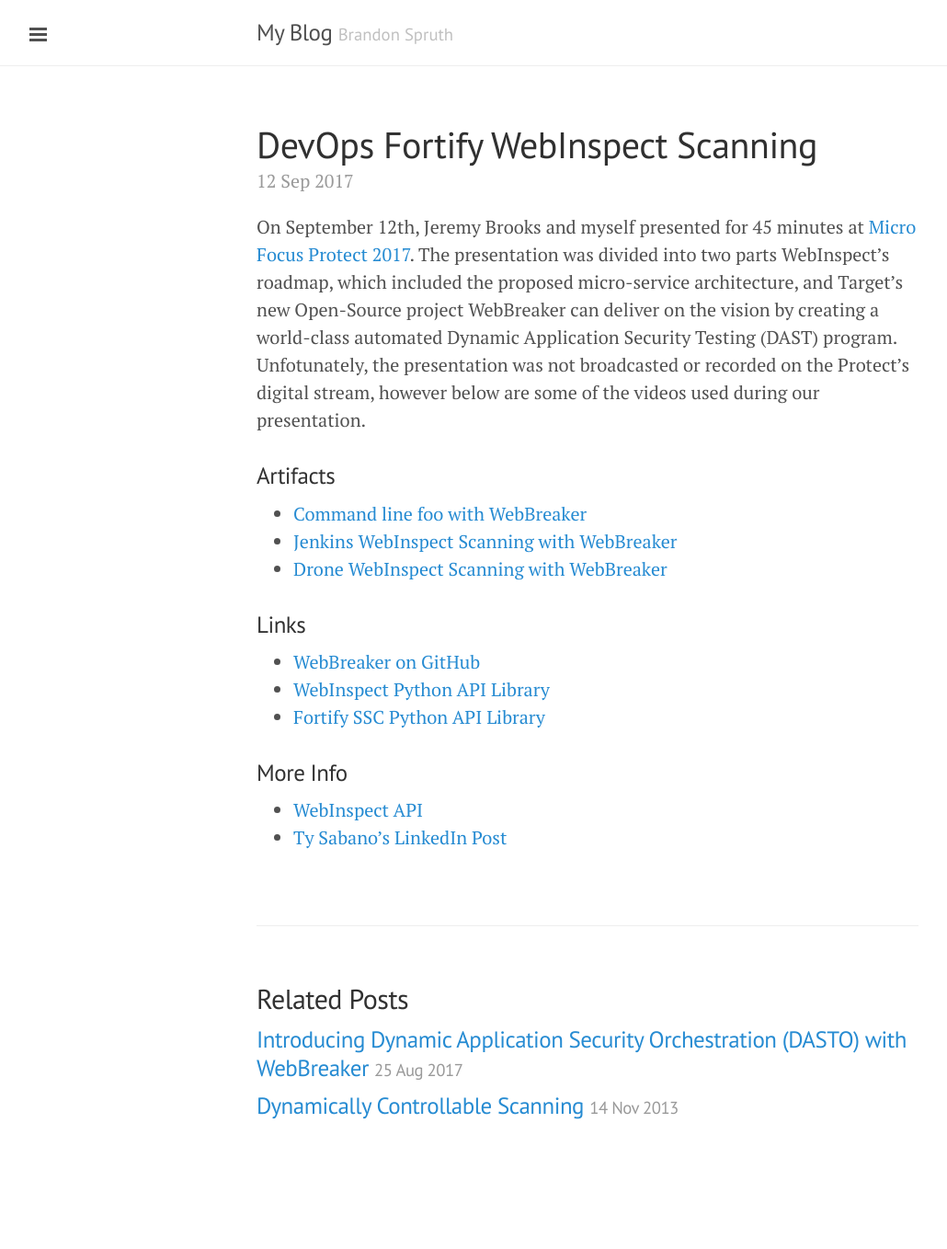
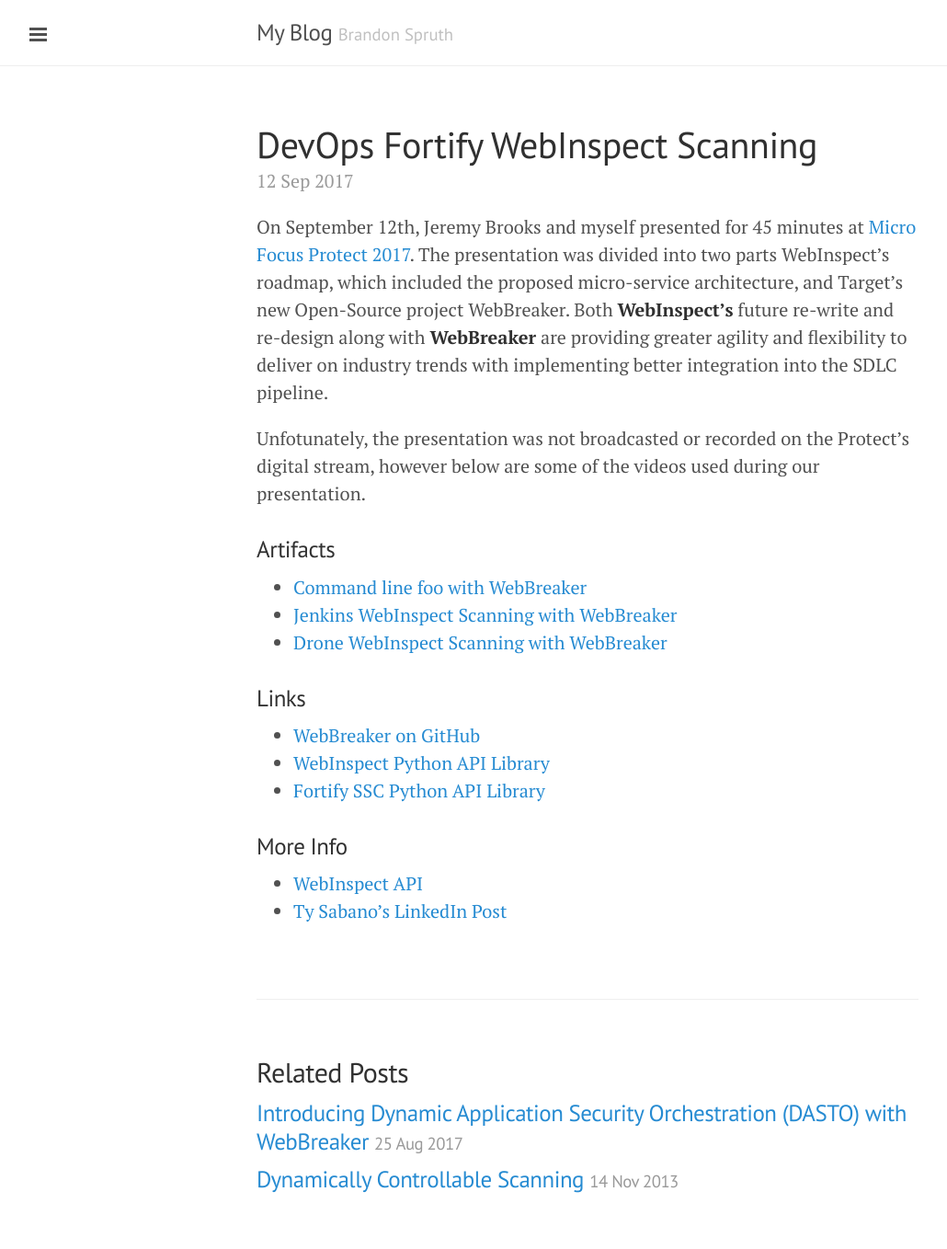
Before and after one commit to xolian/xolian.github.com, a Jekyll site: the page built from _posts/2017-09-12-webbreaker-protect.md, in a window 1280 px wide. Shown: the whole page at 92% size, without its empty margins (1-1031 px from the left). Built offline with Jekyll 4.4.1, drawn with Linux system fonts in a browser that asks for light colours; Markdown is read by kramdown in place of the engine named in the settings; before the commit the page ends 1278 px from its top, so only the background shows below that.

Commit message:
added more content to webbreaker-protect

```diff
--- a/_posts/2017-09-12-webbreaker-protect.md
+++ b/_posts/2017-09-12-webbreaker-protect.md
@@ -5,7 +5,9 @@ title: DevOps Fortify WebInspect Scanning
 category: talk
 ---
 
-On September 12th, Jeremy Brooks and myself presented for 45 minutes at [Micro Focus Protect 2017](https://softwareevents.microfocus.com/). The presentation was divided into two parts WebInspect's roadmap, which included the proposed micro-service architecture, and Target's new Open-Source project WebBreaker can deliver on the vision by creating a world-class automated Dynamic Application Security Testing (DAST) program.  Unfotunately, the presentation was not broadcasted or recorded on the Protect's digital stream, however below are some of the videos used during our presentation.
+On September 12th, Jeremy Brooks and myself presented for 45 minutes at [Micro Focus Protect 2017](https://softwareevents.microfocus.com/). The presentation was divided into two parts WebInspect's roadmap, which included the proposed micro-service architecture, and Target's new Open-Source project WebBreaker.  Both __WebInspect's__ future re-write and re-design along with __WebBreaker__ are providing greater agility and flexibility to deliver on industry trends with implementing better integration into the SDLC pipeline.
+
+Unfotunately, the presentation was not broadcasted or recorded on the Protect's digital stream, however below are some of the videos used during our presentation.
 
 ### Artifacts
 * [Command line foo with WebBreaker]()
```
